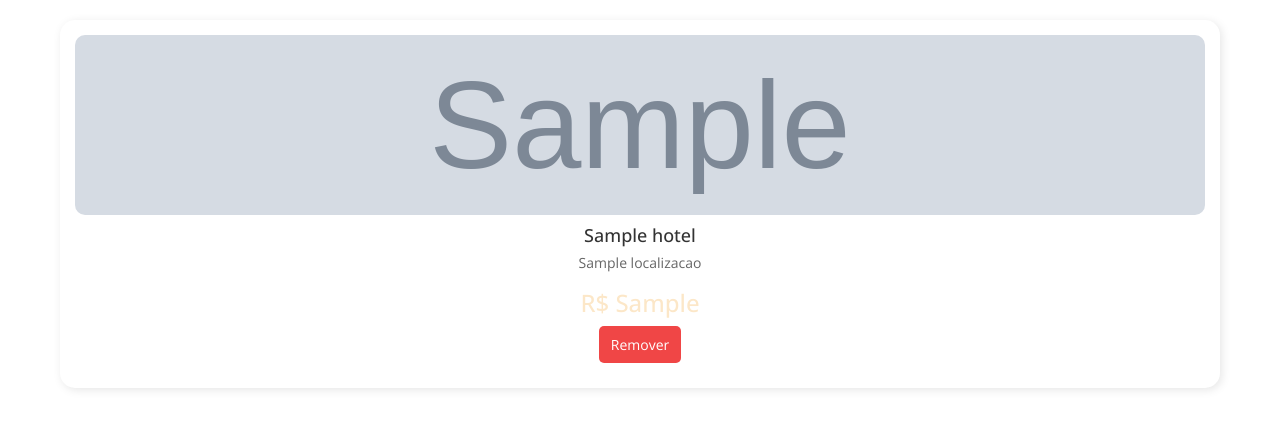
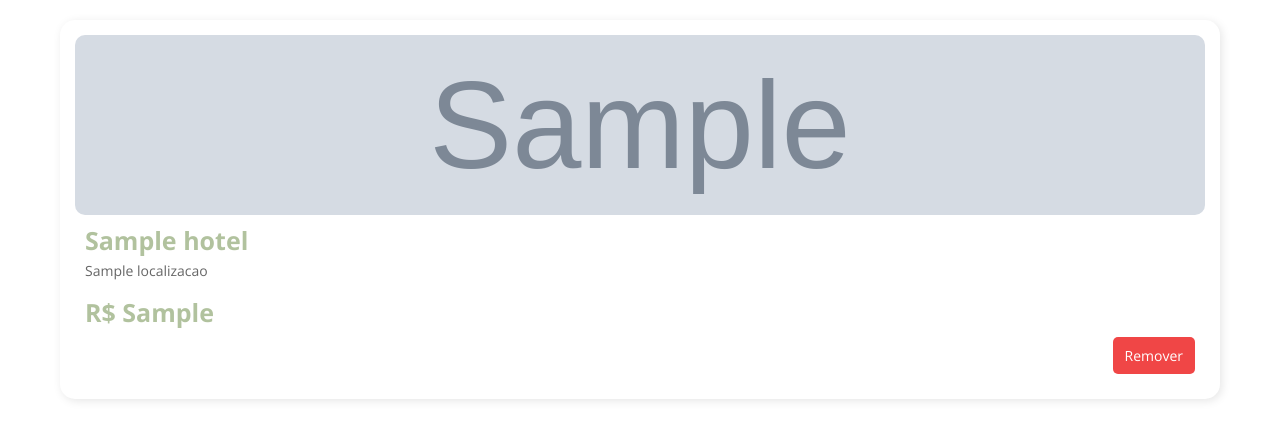
Before and after one commit to valdomg/Hotel_Eng, a Flask app: template templates/pageCarrinho.html in a window 1280 px wide. Shown: the part 72-512 px from the top of the page. Run offline with Flask 3, Linux system fonts and the light colour scheme; the visitor is signed in with stand-in values (Sample User, id 1); the template is opened without the code that fills it: most values are stand-ins (such as "Sample title", 1, 10 or a date in 2020); grey boxes marked "Sample" are stand-in pictures; some libraries are stand-ins or nearby versions.

Commit message:
Update na no css para page home e para o carrinho

```diff
--- a/static/css/styles.css
+++ b/static/css/styles.css
@@ -128,8 +128,8 @@ footer {}
 
 .card-grid {
     display: grid;
-    grid-template-columns: 1fr 1fr 1fr 1fr;
-    /*grid-template-rows: auto auto auto auto;*/
+    grid-template-columns: 1fr 1fr 1fr 1fr 1fr;
+    grid-template-rows: auto;
     justify-content: center;
     gap: 2vw;
     border-style: hidden;
@@ -160,8 +160,16 @@ footer {}
 
 }
 
+.card-grid .card:nth-child(2){
+    grid-column: 4/6;
+
+}
+
+
+
+
 .card-grid .card:first-child .img-card-home {
-    height: 200px;
+    height: 380px;
 
 }
 
@@ -468,7 +476,7 @@ footer {}
     padding: 15px;
     border-radius: 15px;
     box-shadow: 2px 2px 10px rgba(0, 0, 0, 0.1);
-    text-align: center;
+
 }
 
 .card-carrinho img {
@@ -483,8 +491,9 @@ footer {}
 }
 
 .card-carrinho h3 {
-    font-size: 18px;
-    color: #333;
+    font-size: 25px;
+    font-weight: bolder;
+    color: rgb(177, 194, 158);
     margin-bottom: 5px;
 }
 
@@ -493,12 +502,19 @@ footer {}
     color: #666;
 }
 
-.card-carrinho .preco {
-    font-size: 16px;
+.card-carrinho .preco-total-valor {
+    font-size: 25px;
     font-weight: bold;
-    color: rgb(240, 160, 75);
+    color:rgb(177, 194, 158);
     margin: 10px 0;
 }
+
+.card-carrinho .descricao-carrinho{
+    font-size: 15px;
+    color:rgb(0, 0, 0);
+    margin: 10px 0;
+}
+
 
 .card-carrinho .quantidade {
     font-size: 14px;
@@ -507,6 +523,7 @@ footer {}
 
 .card-carrinho .remover {
     background: rgb(240, 70, 70);
+    display: flex;
     color: white;
     border: none;
     padding: 8px 12px;
@@ -514,6 +531,7 @@ footer {}
     border-radius: 5px;
     cursor: pointer;
     transition: 0.3s;
+    justify-self: end; /* Alinha à direita */
 }
 
 .card-carrinho .remover:hover {
```
